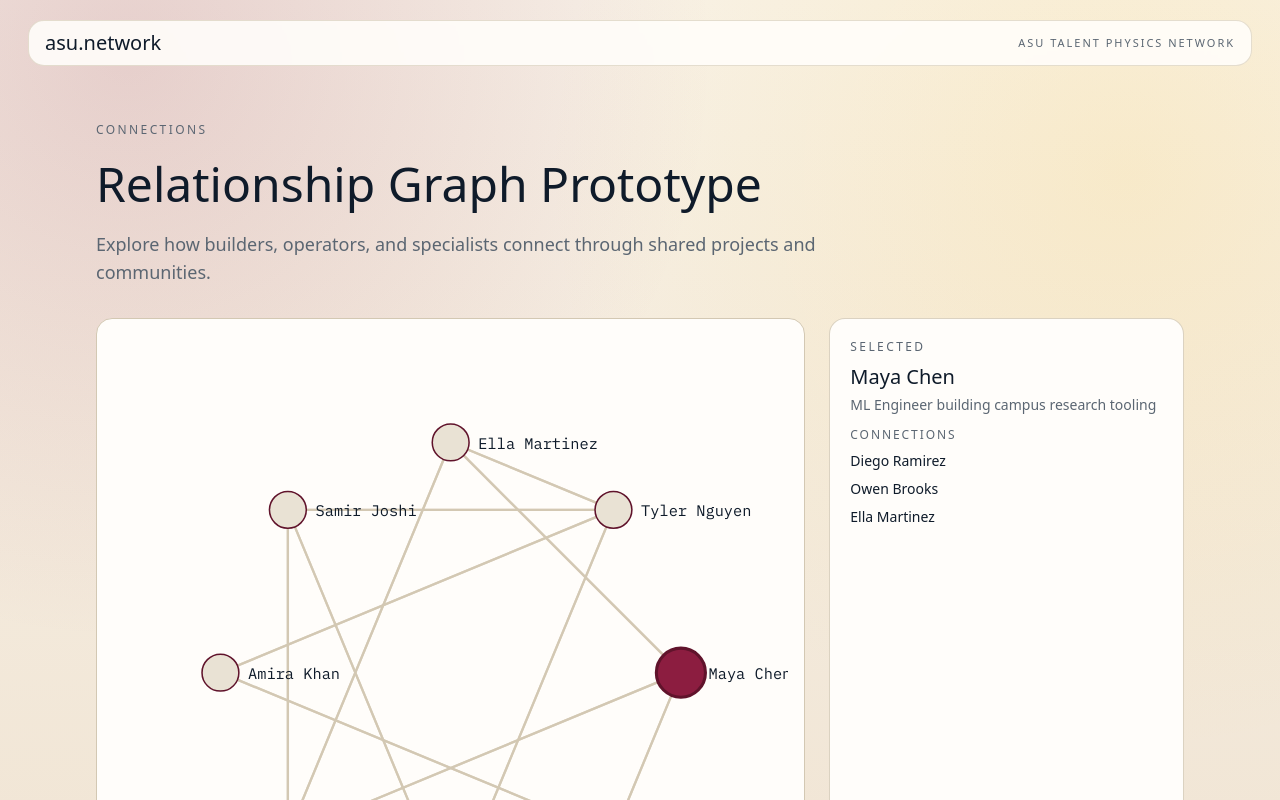
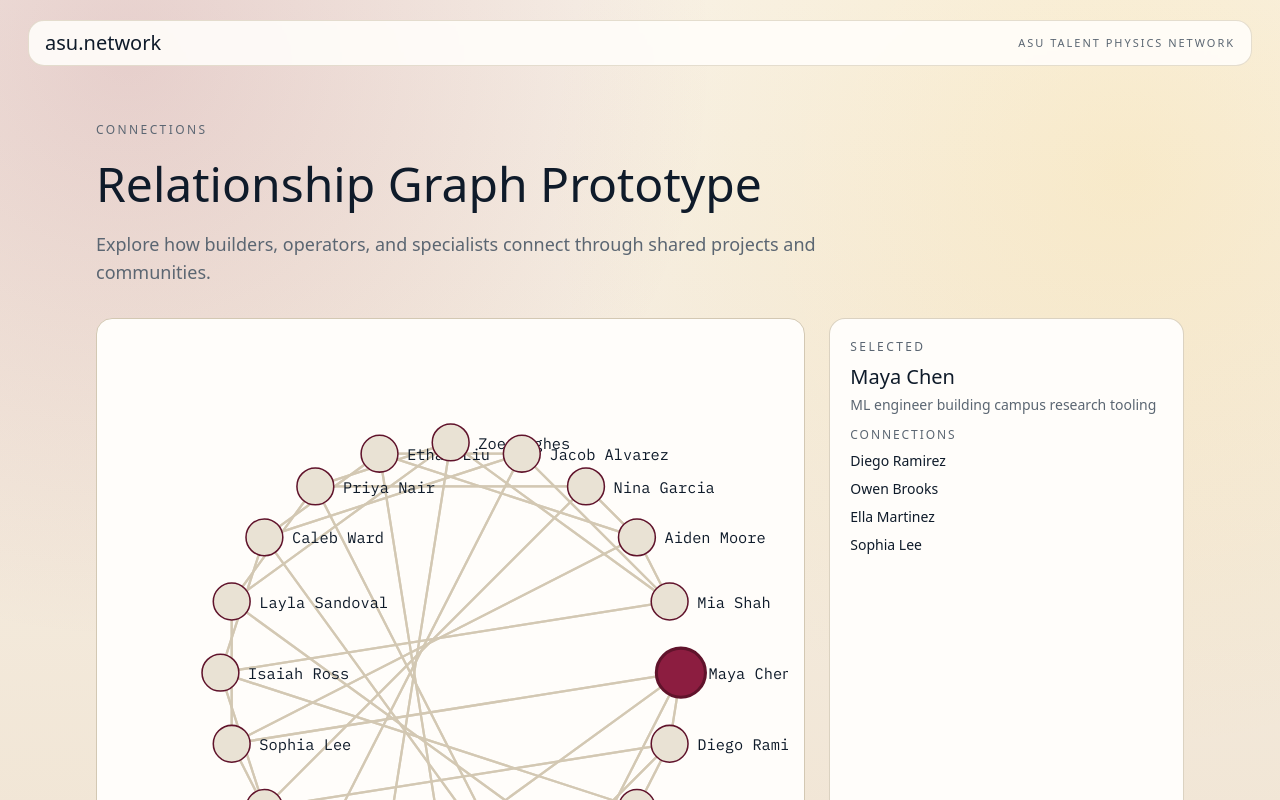
Before and after one commit to LuaanNguyen/asu-network, a Next.js app: page /graph in a window 1280 px wide. Shown: the top 800 px of the page. Built offline with nearby package versions, Linux system fonts and the light colour scheme.

Commit message:
feat: simplify list rows and expand fake member graph

```diff
--- a/src/data/sample-data.ts
+++ b/src/data/sample-data.ts
@@ -1,143 +1,307 @@
 import type { Person } from "@/lib/validation/person";
 
-export const samplePeople: Person[] = [
+type PersonSeed = {
+  id: string;
+  slug: string;
+  fullName: string;
+  headline: string;
+  program: string;
+  gradYear: number;
+  focusAreas: [string, ...string[]];
+  location: string;
+  connectedTo: string[];
+  includeSite?: boolean;
+  includeEmail?: boolean;
+};
+
+const personSeeds: PersonSeed[] = [
   {
     id: "p-1",
     slug: "maya-chen",
     fullName: "Maya Chen",
-    avatarUrl: "https://api.dicebear.com/9.x/personas/png?seed=Maya%20Chen",
-    headline: "ML Engineer building campus research tooling",
-    bio: "Maya works on practical machine learning systems for student-run labs and product teams. She likes turning ambiguous ideas into reliable products with clear metrics.",
+    headline: "ML engineer building campus research tooling",
     program: "Computer Science (B.S.)",
     gradYear: 2027,
     focusAreas: ["Machine Learning", "MLOps", "Product Engineering"],
     location: "Tempe, AZ",
-    links: [
-      { type: "github", label: "GitHub", href: "https://github.com/example-maya" },
-      { type: "linkedin", label: "LinkedIn", href: "https://www.linkedin.com/in/example-maya" },
-      { type: "email", label: "Email", href: "https://example.com/contact/maya" },
-    ],
-    connectedTo: ["p-2", "p-4", "p-7"],
+    connectedTo: ["p-2", "p-4", "p-7", "p-10"],
+    includeSite: true,
+    includeEmail: true,
   },
   {
     id: "p-2",
     slug: "diego-ramirez",
     fullName: "Diego Ramirez",
-    avatarUrl: "https://api.dicebear.com/9.x/personas/png?seed=Diego%20Ramirez",
     headline: "Full-stack builder focused on developer platforms",
-    bio: "Diego leads product delivery in student hack teams and enjoys API design, observability, and high-quality frontend systems.",
     program: "Software Engineering (B.S.)",
     gradYear: 2026,
     focusAreas: ["Web Platforms", "Developer Experience", "Distributed Systems"],
     location: "Tempe, AZ",
-    links: [
-      { type: "github", label: "GitHub", href: "https://github.com/example-diego" },
-      { type: "linkedin", label: "LinkedIn", href: "https://www.linkedin.com/in/example-diego" },
-      { type: "site", label: "Site", href: "https://example.com/diego" },
-    ],
-    connectedTo: ["p-1", "p-3", "p-5"],
+    connectedTo: ["p-1", "p-3", "p-5", "p-9"],
+    includeSite: true,
   },
   {
     id: "p-3",
     slug: "rina-patel",
     fullName: "Rina Patel",
-    avatarUrl: "https://api.dicebear.com/9.x/personas/png?seed=Rina%20Patel",
-    headline: "Product-minded PM scaling student ventures",
-    bio: "Rina helps student startup teams run discovery, pricing experiments, and GTM plans. She bridges technical and business execution.",
+    headline: "Product builder scaling student ventures",
     program: "Business Data Analytics (B.S.)",
     gradYear: 2026,
     focusAreas: ["Product Management", "Analytics", "Go-to-Market"],
     location: "Phoenix, AZ",
-    links: [
-      { type: "linkedin", label: "LinkedIn", href: "https://www.linkedin.com/in/example-rina" },
-      { type: "email", label: "Email", href: "https://example.com/contact/rina" },
-    ],
-    connectedTo: ["p-2", "p-6", "p-8"],
+    connectedTo: ["p-2", "p-6", "p-8", "p-11"],
+    includeSite: true,
+    includeEmail: true,
   },
   {
     id: "p-4",
     slug: "owen-brooks",
     fullName: "Owen Brooks",
-    avatarUrl: "https://api.dicebear.com/9.x/personas/png?seed=Owen%20Brooks",
     headline: "Systems engineer for robotics and autonomy",
-    bio: "Owen builds control pipelines and real-time systems for robotics projects with a strong reliability focus.",
     program: "Computer Systems Engineering (B.S.)",
     gradYear: 2027,
     focusAreas: ["Robotics", "Embedded Systems", "C++"],
     location: "Tempe, AZ",
-    links: [
-      { type: "github", label: "GitHub", href: "https://github.com/example-owen" },
-      { type: "linkedin", label: "LinkedIn", href: "https://www.linkedin.com/in/example-owen" },
-    ],
-    connectedTo: ["p-1", "p-6", "p-7"],
+    connectedTo: ["p-1", "p-6", "p-7", "p-12"],
+    includeSite: true,
   },
   {
     id: "p-5",
     slug: "amira-khan",
     fullName: "Amira Khan",
-    avatarUrl: "https://api.dicebear.com/9.x/personas/png?seed=Amira%20Khan",
     headline: "Growth operator for student-led products",
-    bio: "Amira specializes in growth loops, lifecycle analytics, and campaign experimentation for early-stage products built at ASU.",
     program: "Marketing (B.S.)",
     gradYear: 2028,
     focusAreas: ["Growth", "Lifecycle Marketing", "Analytics"],
     location: "Downtown Phoenix, AZ",
-    links: [
-      { type: "linkedin", label: "LinkedIn", href: "https://www.linkedin.com/in/example-amira" },
-      { type: "site", label: "Portfolio", href: "https://example.com/amira" },
-    ],
-    connectedTo: ["p-2", "p-8"],
+    connectedTo: ["p-2", "p-8", "p-13", "p-14"],
+    includeSite: true,
   },
   {
     id: "p-6",
     slug: "samir-joshi",
     fullName: "Samir Joshi",
-    avatarUrl: "https://api.dicebear.com/9.x/personas/png?seed=Samir%20Joshi",
     headline: "Data engineer building decision intelligence pipelines",
-    bio: "Samir designs data pipelines and dashboards that help student organizations make better product and operations decisions.",
     program: "Data Science (M.S.)",
     gradYear: 2026,
     focusAreas: ["Data Engineering", "Analytics", "Backend"],
     location: "Tempe, AZ",
-    links: [
-      { type: "github", label: "GitHub", href: "https://github.com/example-samir" },
-      { type: "linkedin", label: "LinkedIn", href: "https://www.linkedin.com/in/example-samir" },
-    ],
-    connectedTo: ["p-3", "p-4", "p-8"],
+    connectedTo: ["p-3", "p-4", "p-8", "p-15"],
+    includeSite: true,
   },
   {
     id: "p-7",
     slug: "ella-martinez",
     fullName: "Ella Martinez",
-    avatarUrl: "https://api.dicebear.com/9.x/personas/png?seed=Ella%20Martinez",
-    headline: "Frontend engineer crafting high-performance interfaces",
-    bio: "Ella cares about interaction quality, accessibility, and performance. She frequently leads design-to-code efforts for hackathon teams.",
+    headline: "Frontend engineer crafting performant interfaces",
     program: "Human Systems Engineering (B.S.)",
     gradYear: 2027,
     focusAreas: ["Frontend", "UX Engineering", "Accessibility"],
     location: "Tempe, AZ",
-    links: [
-      { type: "github", label: "GitHub", href: "https://github.com/example-ella" },
-      { type: "linkedin", label: "LinkedIn", href: "https://www.linkedin.com/in/example-ella" },
-      { type: "site", label: "Site", href: "https://example.com/ella" },
-    ],
-    connectedTo: ["p-1", "p-4", "p-8"],
+    connectedTo: ["p-1", "p-4", "p-8", "p-16"],
+    includeSite: true,
   },
   {
     id: "p-8",
     slug: "tyler-nguyen",
     fullName: "Tyler Nguyen",
-    avatarUrl: "https://api.dicebear.com/9.x/personas/png?seed=Tyler%20Nguyen",
     headline: "Startup operator connecting tech and business teams",
-    bio: "Tyler coordinates cross-functional teams and helps founders with execution planning, recruiting, and investor-ready storytelling.",
     program: "Finance (B.S.)",
     gradYear: 2025,
     focusAreas: ["Operations", "Fundraising", "Founder Support"],
     location: "Phoenix, AZ",
-    links: [
-      { type: "linkedin", label: "LinkedIn", href: "https://www.linkedin.com/in/example-tyler" },
-      { type: "email", label: "Email", href: "https://example.com/contact/tyler" },
-    ],
-    connectedTo: ["p-3", "p-5", "p-6", "p-7"],
+    connectedTo: ["p-3", "p-5", "p-6", "p-7", "p-17"],
+    includeSite: true,
+    includeEmail: true,
+  },
+  {
+    id: "p-9",
+    slug: "noah-kim",
+    fullName: "Noah Kim",
+    headline: "Cloud engineer scaling student products",
+    program: "Computer Science (M.S.)",
+    gradYear: 2026,
+    focusAreas: ["Cloud", "Platform", "Observability"],
+    location: "Tempe, AZ",
+    connectedTo: ["p-2", "p-10", "p-11", "p-18"],
+    includeSite: true,
+  },
+  {
+    id: "p-10",
+    slug: "sophia-lee",
+    fullName: "Sophia Lee",
+    headline: "Design engineer bridging product and brand",
+    program: "Graphic Information Technology (B.S.)",
+    gradYear: 2027,
+    focusAreas: ["Design Systems", "Frontend", "Brand"],
+    location: "Tempe, AZ",
+    connectedTo: ["p-1", "p-9", "p-12", "p-19"],
+    includeSite: true,
+  },
+  {
+    id: "p-11",
+    slug: "isaiah-ross",
+    fullName: "Isaiah Ross",
+    headline: "Research engineer for AI and social impact",
+    program: "Computer Science (Ph.D.)",
+    gradYear: 2029,
+    focusAreas: ["Applied AI", "Research", "Ethics"],
+    location: "Tempe, AZ",
+    connectedTo: ["p-3", "p-9", "p-13", "p-20"],
+    includeSite: true,
+    includeEmail: true,
+  },
+  {
+    id: "p-12",
+    slug: "layla-sandoval",
+    fullName: "Layla Sandoval",
+    headline: "Robotics PM shipping hardware-software products",
+    program: "Engineering Management (M.S.)",
+    gradYear: 2026,
+    focusAreas: ["Program Management", "Robotics", "Execution"],
+    location: "Mesa, AZ",
+    connectedTo: ["p-4", "p-10", "p-14", "p-16"],
+    includeSite: true,
+  },
+  {
+    id: "p-13",
+    slug: "caleb-ward",
+    fullName: "Caleb Ward",
+    headline: "Security engineer focused on app reliability",
+    program: "Cybersecurity (B.S.)",
+    gradYear: 2027,
+    focusAreas: ["Security", "AppSec", "Backend"],
+    location: "Tempe, AZ",
+    connectedTo: ["p-5", "p-11", "p-15", "p-17"],
+    includeSite: true,
+  },
+  {
+    id: "p-14",
+    slug: "priya-nair",
+    fullName: "Priya Nair",
+    headline: "Biotech founder building campus health tools",
+    program: "Biomedical Engineering (B.S.)",
+    gradYear: 2028,
+    focusAreas: ["Health Tech", "Product", "Research Ops"],
+    location: "Phoenix, AZ",
+    connectedTo: ["p-5", "p-12", "p-16", "p-18"],
+    includeSite: true,
+  },
+  {
+    id: "p-15",
+    slug: "ethan-liu",
+    fullName: "Ethan Liu",
+    headline: "Backend engineer for marketplace infrastructure",
+    program: "Software Engineering (B.S.)",
+    gradYear: 2027,
+    focusAreas: ["Backend", "APIs", "Reliability"],
+    location: "Tempe, AZ",
+    connectedTo: ["p-6", "p-13", "p-17", "p-19"],
+    includeSite: true,
+  },
+  {
+    id: "p-16",
+    slug: "zoe-hughes",
+    fullName: "Zoe Hughes",
+    headline: "XR creator designing interactive learning products",
+    program: "Digital Culture (B.S.)",
+    gradYear: 2028,
+    focusAreas: ["XR", "Creative Tech", "Interaction Design"],
+    location: "Tempe, AZ",
+    connectedTo: ["p-7", "p-12", "p-14", "p-20"],
+    includeSite: true,
+  },
+  {
+    id: "p-17",
+    slug: "jacob-alvarez",
+    fullName: "Jacob Alvarez",
+    headline: "Data + product leader for student ventures",
+    program: "Information Systems (B.S.)",
+    gradYear: 2026,
+    focusAreas: ["Data Products", "Operations", "Growth"],
+    location: "Scottsdale, AZ",
+    connectedTo: ["p-8", "p-13", "p-15", "p-20"],
+    includeSite: true,
+  },
+  {
+    id: "p-18",
+    slug: "nina-garcia",
+    fullName: "Nina Garcia",
+    headline: "Community builder for technical creator circles",
+    program: "Communication (B.A.)",
+    gradYear: 2027,
+    focusAreas: ["Community", "Events", "Partnerships"],
+    location: "Phoenix, AZ",
+    connectedTo: ["p-9", "p-14", "p-19"],
+    includeSite: true,
+  },
+  {
+    id: "p-19",
+    slug: "aiden-moore",
+    fullName: "Aiden Moore",
+    headline: "Infra engineer optimizing high-scale systems",
+    program: "Computer Engineering (B.S.)",
+    gradYear: 2026,
+    focusAreas: ["Infrastructure", "Performance", "DevOps"],
+    location: "Tempe, AZ",
+    connectedTo: ["p-10", "p-15", "p-18", "p-20"],
+    includeSite: true,
+  },
+  {
+    id: "p-20",
+    slug: "mia-shah",
+    fullName: "Mia Shah",
+    headline: "Founder-in-residence for campus startups",
+    program: "MBA",
+    gradYear: 2026,
+    focusAreas: ["Founders", "Strategy", "Product"],
+    location: "Phoenix, AZ",
+    connectedTo: ["p-11", "p-16", "p-17", "p-19"],
+    includeSite: true,
+    includeEmail: true,
   },
 ];
+
+export const samplePeople: Person[] = personSeeds.map((seed) => ({
+  id: seed.id,
+  slug: seed.slug,
+  fullName: seed.fullName,
+  avatarUrl: `https://api.dicebear.com/9.x/personas/png?seed=${encodeURIComponent(seed.fullName)}`,
+  headline: seed.headline,
+  bio: `${seed.fullName.split(" ")[0]} is an active ASU builder focused on ${seed.focusAreas[0].toLowerCase()} and collaborative shipping across student teams.`,
+  program: seed.program,
+  gradYear: seed.gradYear,
+  focusAreas: seed.focusAreas,
+  location: seed.location,
+  links: [
+    {
+      type: "github",
+      label: "GitHub",
+      href: `https://github.com/example-${seed.slug}`,
+    },
+    {
+      type: "linkedin",
+      label: "LinkedIn",
+      href: `https://www.linkedin.com/in/example-${seed.slug}`,
+    },
+    ...(seed.includeSite
+      ? [
+          {
+            type: "site" as const,
+            label: "Site",
+            href: `https://${seed.slug}.asu.network`,
+          },
+        ]
+      : []),
+    ...(seed.includeEmail
+      ? [
+          {
+            type: "email" as const,
+            label: "Email",
+            href: `https://contact.asu.network/${seed.slug}`,
+          },
+        ]
+      : []),
+  ],
+  connectedTo: seed.connectedTo,
+}));
```
Also changed, not shown: src/features/network/network-workspace.jsx (+7 -19 lines).
